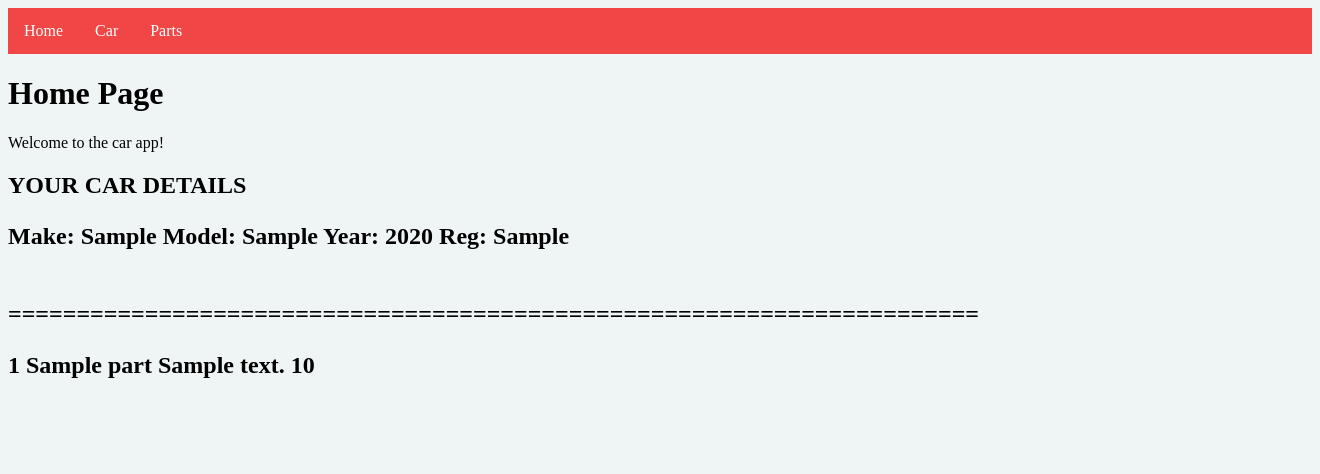
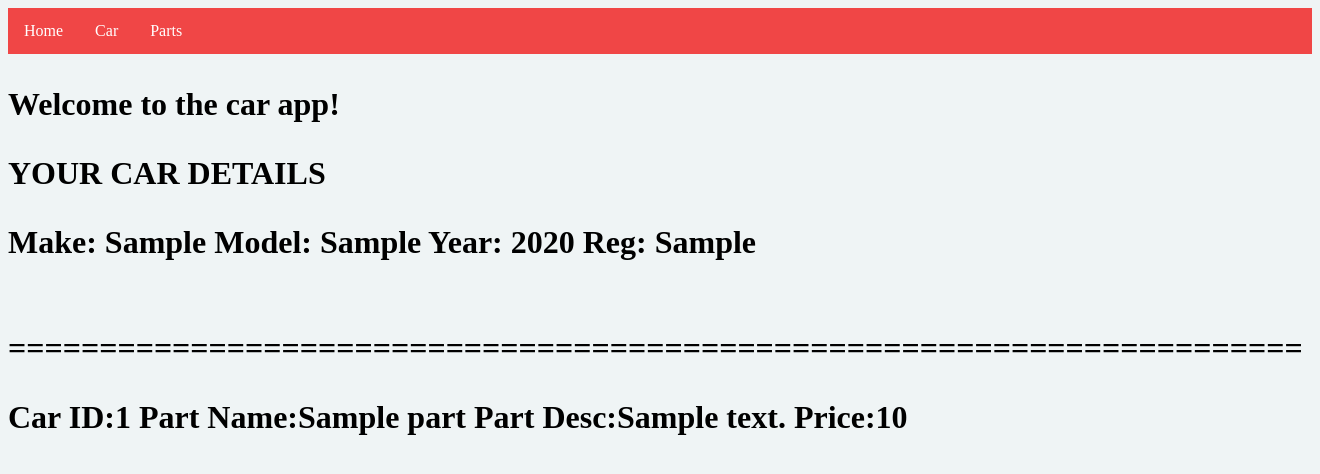
Before and after one commit to zedz65/myproject, a Flask app: page / in a window 1320 px wide. Shown: the top 474 px of the page. Run offline with Flask 2, Linux system fonts and the light colour scheme; tables that the repository leaves empty hold one stand-in row (values such as "Sample post").

Commit message:
changes to home

```diff
--- a/application/templates/home.html
+++ b/application/templates/home.html
@@ -1,11 +1,11 @@
 {% extends "layout.html" %}
 {% block body_content %}
-    <h1>Home Page</h1>
+    <h1>
     <p>Welcome to the car app!</p>
-
+    </h1>
         <div>
 
-            <h2>
+            <h1>
                 {% for car in cars %}
                 YOUR CAR DETAILS<br>
                 <p>Make: {{ car.make }} Model: {{ car.model }} Year: {{ car.year }} Reg: {{ car.reg }}</p>
@@ -17,10 +17,10 @@
 
                 {% for part in parts %}
 
-                <p>{{ part.cars_id}} {{ part.part_name }} {{part.part_desc }} {{ part.price }}</p>
+                <p>Car ID:{{ part.cars_id}} Part Name:{{ part.part_name }} Part Desc:{{part.part_desc }} Price:{{ part.price }}</p>
 
                 {% endfor %}
-            </h2>
+            </h1>
         </div>
 
 
```
